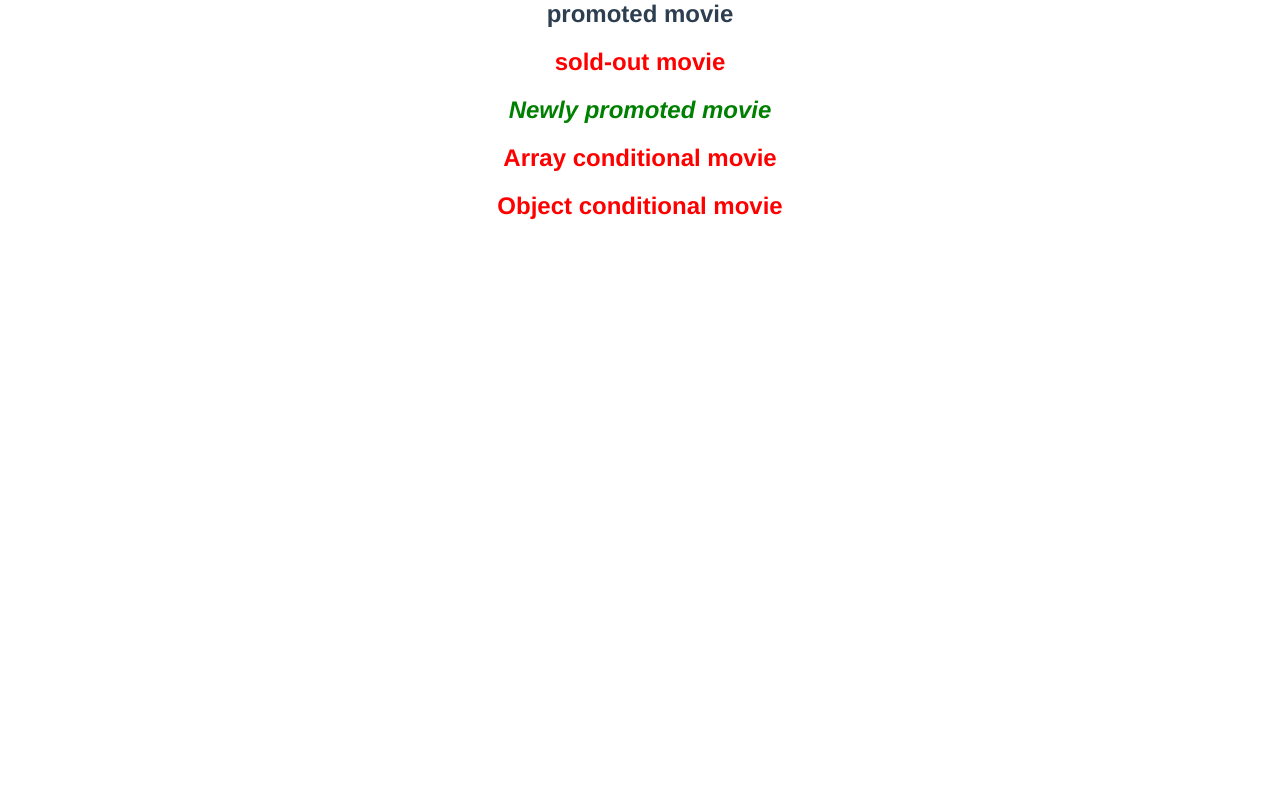
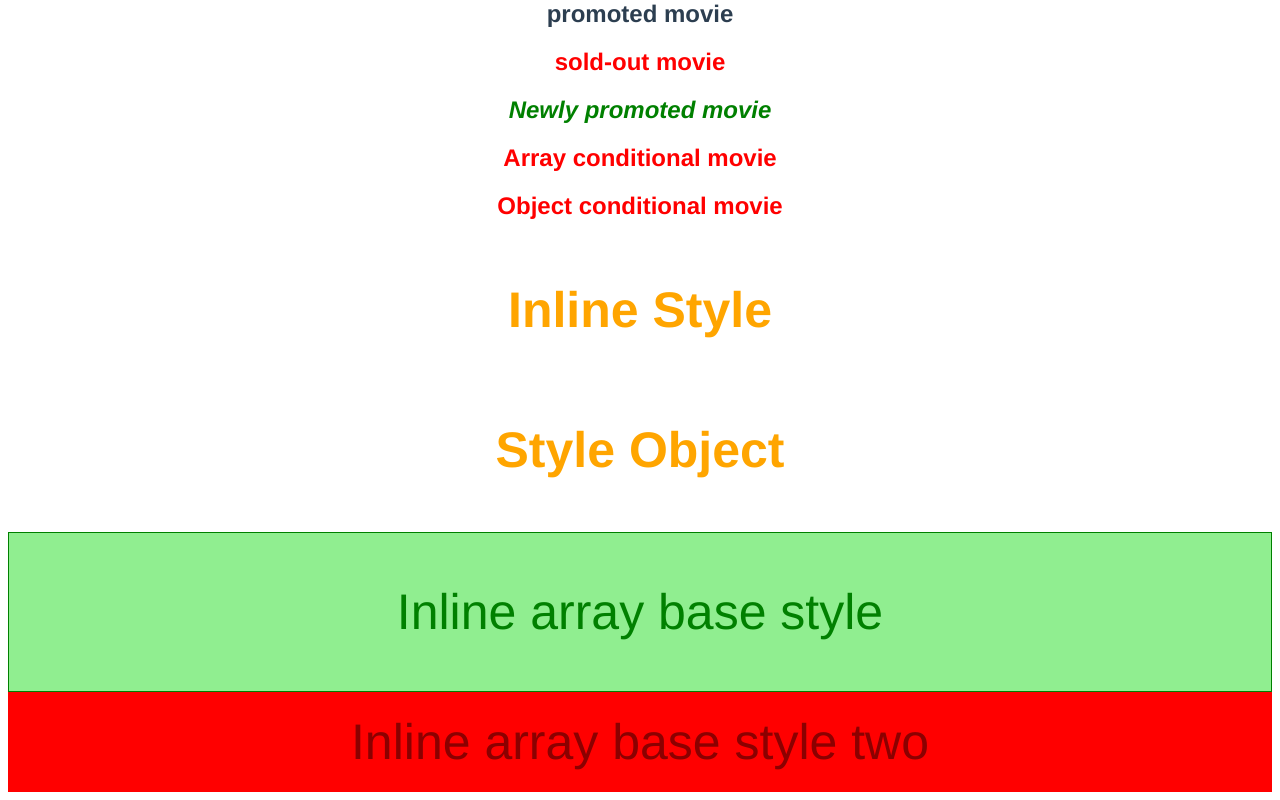
Before and after one commit to Sujon-Ahmed/vue.js-v3, a Vue app in the folder vue-basic/: page / in a window 1280 px wide. Shown: the part 288-1088 px from the top of the page. Before the commit the page ends 800 px from the top, so only its background shows below. Built offline with nearby package versions, Linux system fonts and the light colour scheme.

Commit message:
Binding Styles

```diff
--- a/vue-basic/src/App.vue
+++ b/vue-basic/src/App.vue
@@ -20,6 +20,15 @@
   >
     Object conditional movie
   </h2>
+  <!-- style binding -->
+  <h2 v-bind:style="{
+    color: highlightColor,
+    fontSize: headerSize + 'px',
+    padding: '20px'
+  }">Inline Style</h2>
+  <h1 v-bind:style="headerStyleObject">Style Object</h1>
+  <div v-bind:style="[baseStyleObject, successStyleObject]">Inline array base style</div>
+  <div v-bind:style="[baseStyleObject, dangerStyleObject]">Inline array base style two</div>
 </template>
 
 <script>
@@ -36,6 +45,28 @@
       danger: "danger",
       isPromoted: false,
       isSoldout: true,
+      highlightColor: 'orange',
+      headerSize: 50,
+      headerStyleObject: {
+        color: 'orange',
+        fontSize: '50px',
+        padding: '20px',
+      },
+      baseStyleObject: {
+        fontSize: '50px',
+        padding: '20px'
+      },
+      successStyleObject: {
+        color: 'green',
+        backgroundColor: 'lightgreen',
+        border: '1px solid green',
+        padding: '50px'
+      },
+      dangerStyleObject: {
+        color: 'darkred',
+        backgroundColor: 'red',
+        border: '1px solid red'
+      }
     };
   },
 };
```
